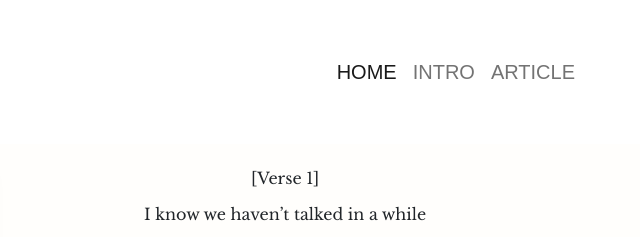
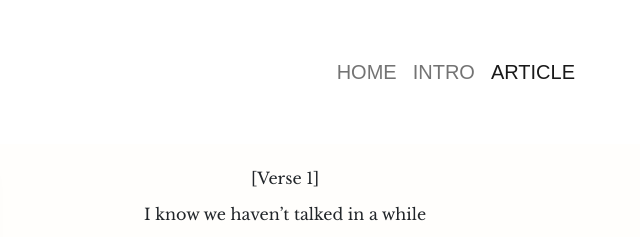
Before and after one commit to yeeeeeCheng/yeeeeeCheng.github.io, a plain HTML site: page brooklyn.html in a window 1280 px wide. Shown: the top 237 px of the page, 640-1280 px from the left. Drawn offline with nearby package versions, Linux system fonts and the light colour scheme.

Commit message:
change state

```diff
--- a/brooklyn.html
+++ b/brooklyn.html
@@ -17,13 +17,13 @@
         <div class="collapse navbar-collapse" id="navbarNav">
           <ul class="navbar-nav ms-auto">
             <li class="nav-item">
-              <a class="nav-link active" aria-current="page" href="https://yeeeeecheng.github.io/">HOME</a>
+              <a class="nav-link" href="https://yeeeeecheng.github.io/">HOME</a>
             </li>
             <li class="nav-item">
               <a class="nav-link" href="#">INTRO</a>
             </li>
             <li class="nav-item">
-              <a class="nav-link" href="#">ARTICLE</a>
+              <a class="nav-link active" aria-current="page" href="#">ARTICLE</a>
             </li>
           </ul>
         </div>
```
Also changed, not shown: love-you-lately.html (+2 -2 lines).
